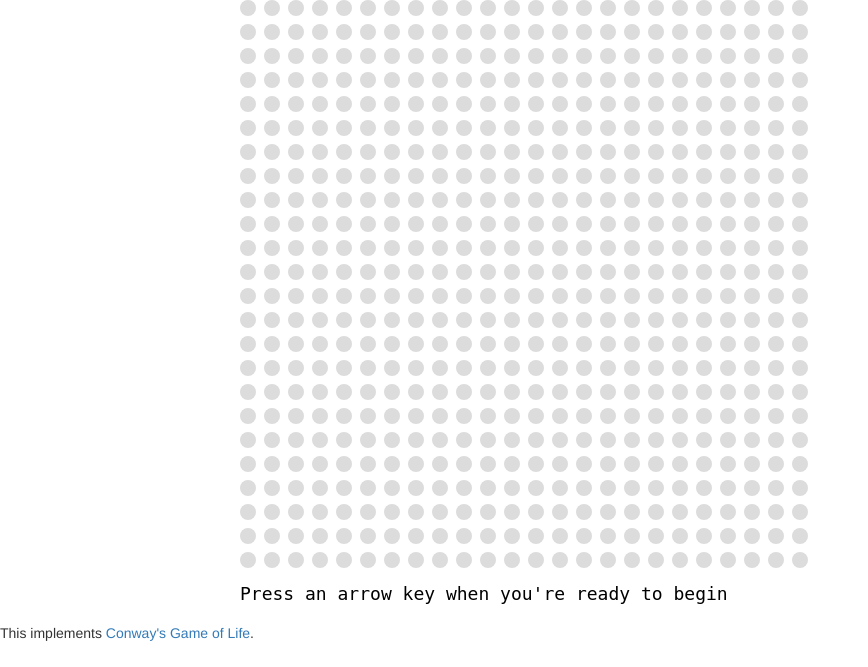
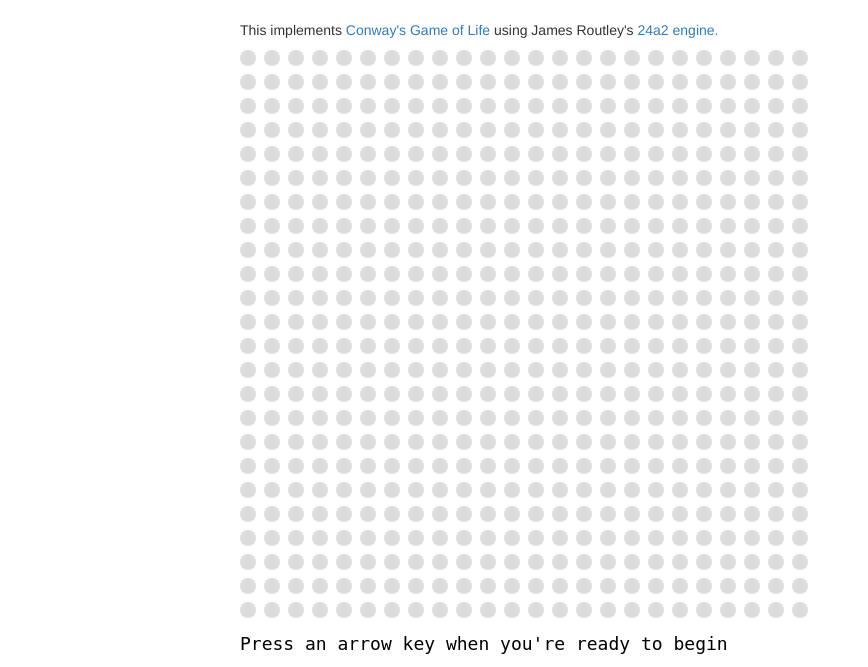
Before and after one commit to FreyaSt/24-of-life, a Flask app: page / in a window 1280 px wide. Shown: the top 667 px of the page, without its empty margins (0-868 px from the left). Run offline with Flask 2, Linux system fonts and the light colour scheme; some libraries are stand-ins or nearby versions.

Commit message:
Updates intro message to include 24a2 credit

```diff
--- a/templates/index.html
+++ b/templates/index.html
@@ -23,11 +23,12 @@
                      margin-right: auto;
                      display: block;
                      width: 800px;
+                     margin-top: 20px;
 
 
 
-                 "></div>
-            <p>This implements <a href="https://en.wikipedia.org/wiki/Conway%27s_Game_of_Life" target="_blank">Conway's Game of Life</a>.</p>
+                 ">
+                <p>This implements <a href="https://en.wikipedia.org/wiki/Conway%27s_Game_of_Life" target="_blank">Conway's Game of Life</a> using James Routley's <a href="https://24a2.routley.io/">24a2 engine.</a></p></div>
         </div>
     </div>
 </body>
```
